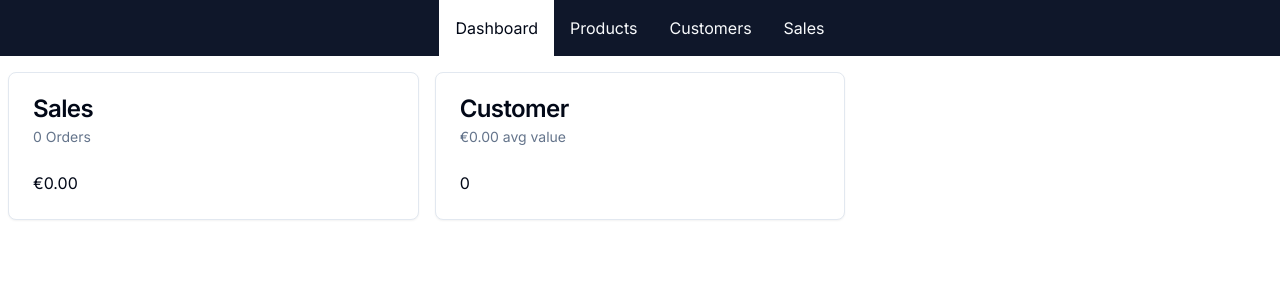
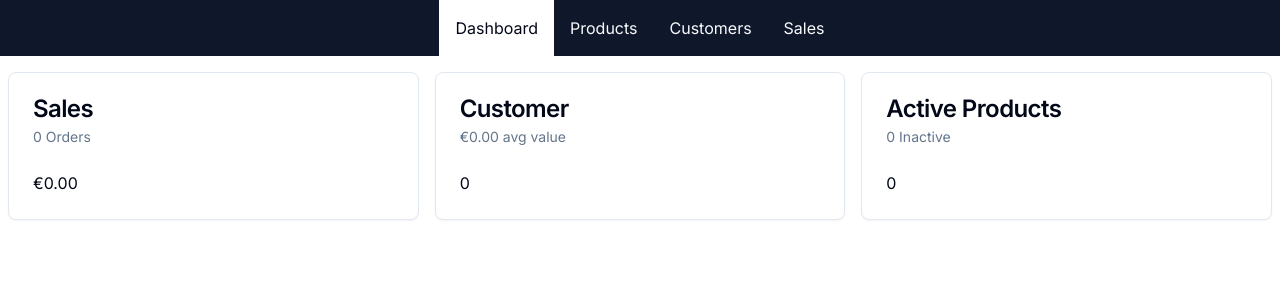
Before and after one commit to jayasurian123/tech-learn-e-commerce, a Next.js app: page /admin in a window 1280 px wide. Shown: the top 300 px of the page. Built offline with nearby package versions, Linux system fonts and the light colour scheme; no server answers; the database is empty.

Commit message:
loading page

```diff
--- a/src/app/admin/layout.tsx
+++ b/src/app/admin/layout.tsx
@@ -1,4 +1,6 @@
 import Nav, { NavLink } from '@/components/Nav';
+
+export const dynamic = 'force-dynamic';
 
 const AdminLayout = ({ children }: { children: React.ReactNode }) => {
   return (
@@ -15,3 +17,5 @@ const AdminLayout = ({ children }: { children: React.ReactNode }) => {
 };
 
 export default AdminLayout;
+
+8891492357;
--- /dev/null
+++ b/src/app/admin/loading.tsx
@@ -0,0 +1,9 @@
+import { Loader } from 'lucide-react';
+
+export default function AdminLoading() {
+  return (
+    <div className="flex justify-center">
+      <Loader className="size-20 animate-spin" />
+    </div>
+  );
+}
--- a/src/app/admin/page.tsx
+++ b/src/app/admin/page.tsx
@@ -37,10 +37,27 @@ async function getUserData() {
   };
 }
 
+async function getProductData() {
+  const [activeCount, inactiveCount] = await Promise.all([
+    db.product.count({ where: { isAvailableForPurchase: true } }),
+    db.product.count({ where: { isAvailableForPurchase: false } }),
+  ]);
+
+  // await new Promise((resolve) => {
+  //   setTimeout(resolve, 2000);
+  // });
+
+  return {
+    activeCount,
+    inactiveCount,
+  };
+}
+
 const AdminPage = async () => {
-  const [salesData, orderData] = await Promise.all([
+  const [salesData, orderData, productData] = await Promise.all([
     getSalesData(),
     getUserData(),
+    getProductData(),
   ]);
 
   return (
@@ -54,6 +71,11 @@ const AdminPage = async () => {
         title="Customer"
         desc={`${formatCurrency(orderData.avgValuePerUser)} avg value`}
         content={formatNumber(orderData.totalUsers)}
+      />
+      <DashboardCard
+        title="Active Products"
+        desc={`${formatNumber(productData.inactiveCount)} Inactive`}
+        content={formatNumber(productData.activeCount)}
       />
     </div>
   );
```
